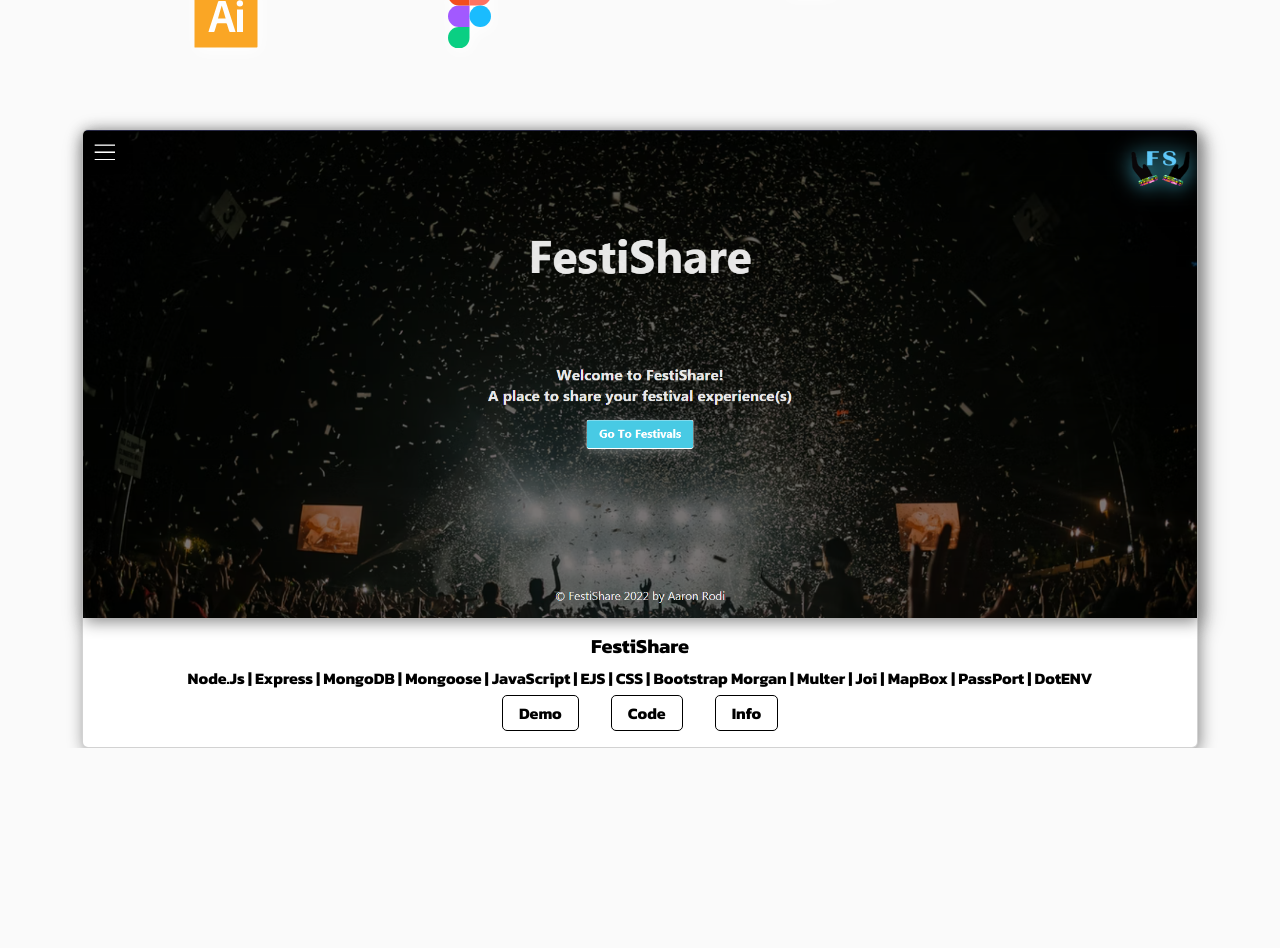
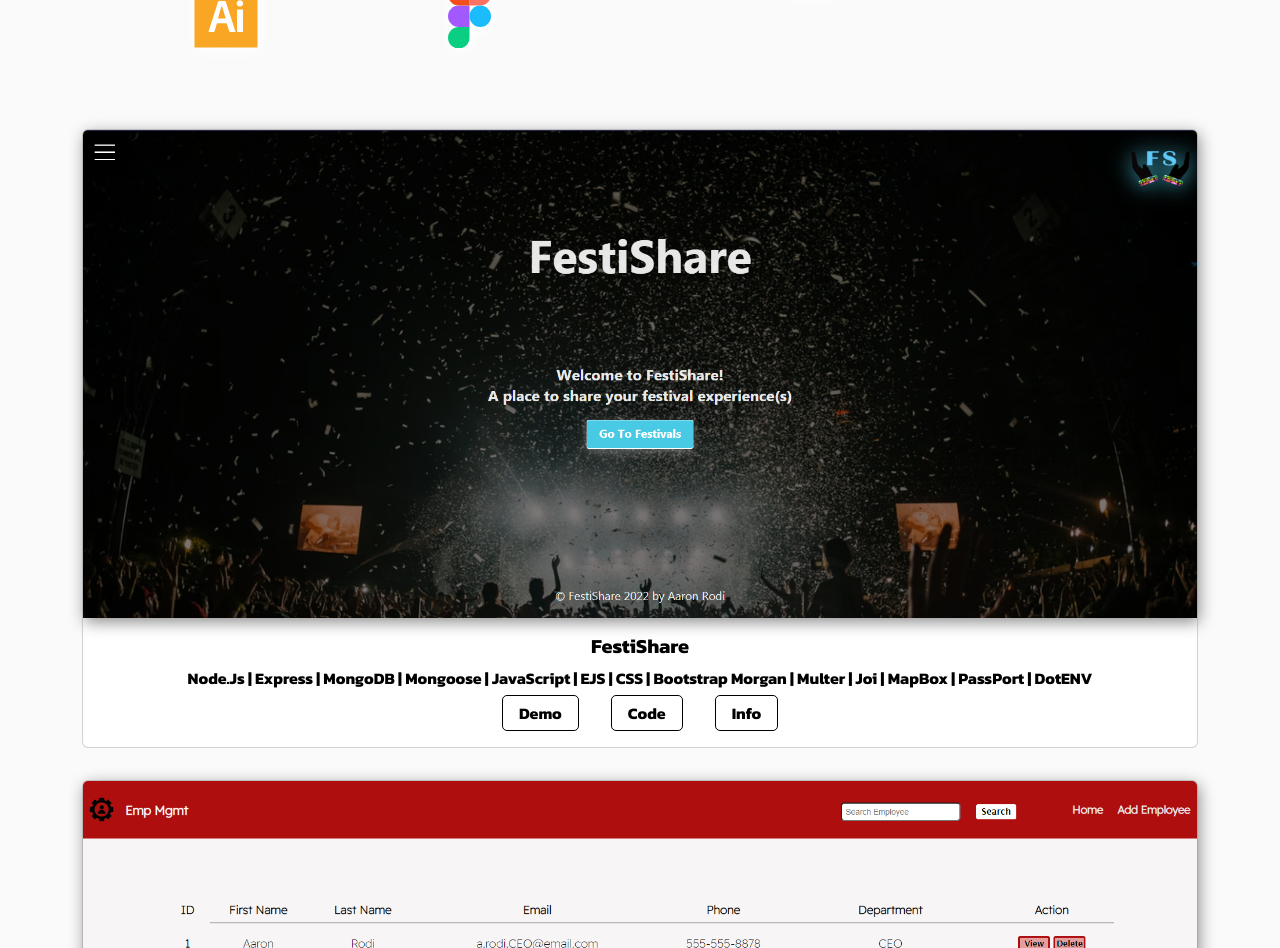
Before and after one commit to metalhead5209/react-portfolio, a React (Vite) app: page / in a window 1280 px wide. Shown: the part 1900-2848 px from the top of the page. Before the commit the page ends 2648 px from the top, so only its background shows below. Built offline with nearby package versions, Linux system fonts and the light colour scheme.

Commit message:
got all projects to render in project component. need to build info model

```diff
--- a/projectData.js
+++ b/projectData.js
@@ -1,6 +1,7 @@
 
 const PROJECT_DATA = [
     {
+        key: 1,
         imgSrc: '../../src/assets/festishare.png',
         title: 'FestiShare',
         techStack: 'Node.Js | Express | MongoDB | Mongoose | JavaScript | EJS | CSS | Bootstrap Morgan | Multer | Joi | MapBox | PassPort | DotENV',
@@ -9,6 +10,7 @@ const PROJECT_DATA = [
 
     },
     {
+        key: 2,
         imgSrc: './src/assets/emp_mgmt.png',
         title: 'Employee Management System',
         techStack: 'Node.JS | Express | MySQL | JavaScript | CSS MySQL WorkBench | HandleBars | Nodemon',
@@ -17,6 +19,7 @@ const PROJECT_DATA = [
 
     },
     {
+        key: 3,
         imgSrc: './src/assets/book-lib.png',
         title: 'Book Library',
         techStack: 'Node.Js | Express | MongoDB | Mongoose | JavaScript | CSS Body-parser | Handlebars | DotENV',
@@ -25,12 +28,22 @@ const PROJECT_DATA = [
 
     },
     {
+        key: 4,
         imgSrc: './src/assets/sw-pic-blog.png',
         title: 'Star Wars Photo Blog',
         techStack: 'HTML | CSS | JAVASCRIPT',
         demoURL: 'http://cmin.dcc.edu/users/aaronrodi/final%20project/home.html',
         codeURL: 'https://github.com/metalhead5209/Star_Wars_Picture_Blog'
 
+    },
+    {
+        key: 5,
+        imgSrc: './src/assets/port-proj.png',
+        title: 'React Portfolio',
+        techStack: 'React | JSX | JavaScript | Bootstrap | CSS',
+        demoURL: '#',
+        codeURL: 'https://github.com/metalhead5209/react-portfolio'
+
     }
 ]
 
--- a/src/components/Projects/Projects.css
+++ b/src/components/Projects/Projects.css
@@ -6,7 +6,8 @@
 
 .project-card {
     text-align: center;
-    filter: drop-shadow(2px 4px 8px rgb(137, 137, 137));
+    box-shadow: (3px 5px 9px rgb(110, 110, 110));
+    margin-bottom: 2em;
 
 }
 
--- a/src/components/Projects/Projects.jsx
+++ b/src/components/Projects/Projects.jsx
@@ -12,15 +12,20 @@ const Projects = (props) => {
   return (
     <Container className="projects-container" id="projects">
       <Row>
+        <Col xs={12} md={12} xl={12}>
+         {
+          data.map((proj) => (
+            <ProjectCard
+            key={proj.key}
+            imgSrc={proj.imgSrc}
+            title={proj.title}
+            techStack={proj.techStack}
+            demoURL={proj.demoURL}
+            codeURL={proj.codeURL}
+            />
+          ))
+         }
 
-        <Col xs={12} md={12} xl={12}>
-         <ProjectCard
-         imgSrc={data[0].imgSrc}
-         title={data[0].title}
-         techStack={data[0].techStack}
-         demoURL={data[0].demoURL}
-         codeURL={data[0].codeURL}
-         />
         </Col>
       </Row>
     </Container>
```
